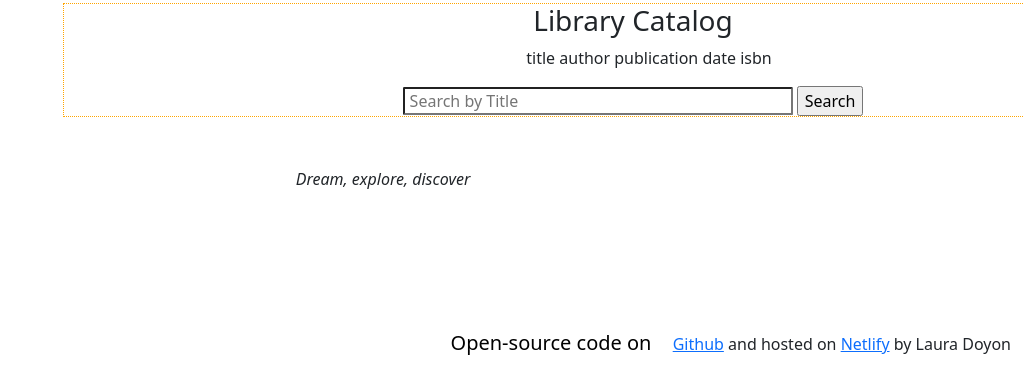
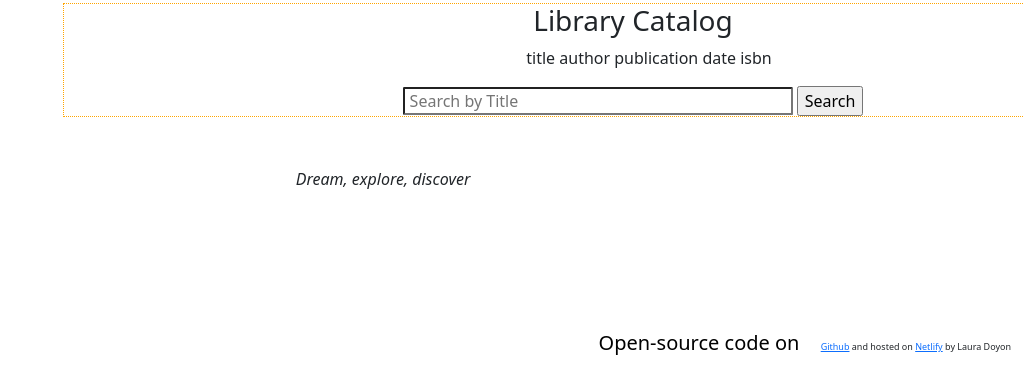
Before and after one commit to L-itslocked/Library-Page, a plain HTML site: page index.html in a window 1280 px wide. Shown: the part 418-800 px from the top of the page, without its empty margins (257-1280 px from the left). Drawn offline with nearby package versions, Linux system fonts and the light colour scheme.

Commit message:
Adjust footer size

```diff
--- a/style/style.css
+++ b/style/style.css
@@ -7,10 +7,14 @@ h1 {
 nav li {
   display: inline-block;
   text-align: center;
+  text-decoration: none;
 }
 li {
   list-style: none;
   display: inline-block;
+}
+footer {
+  font-size: 9px;
 }
 .searchbar {
   display: block;
```
